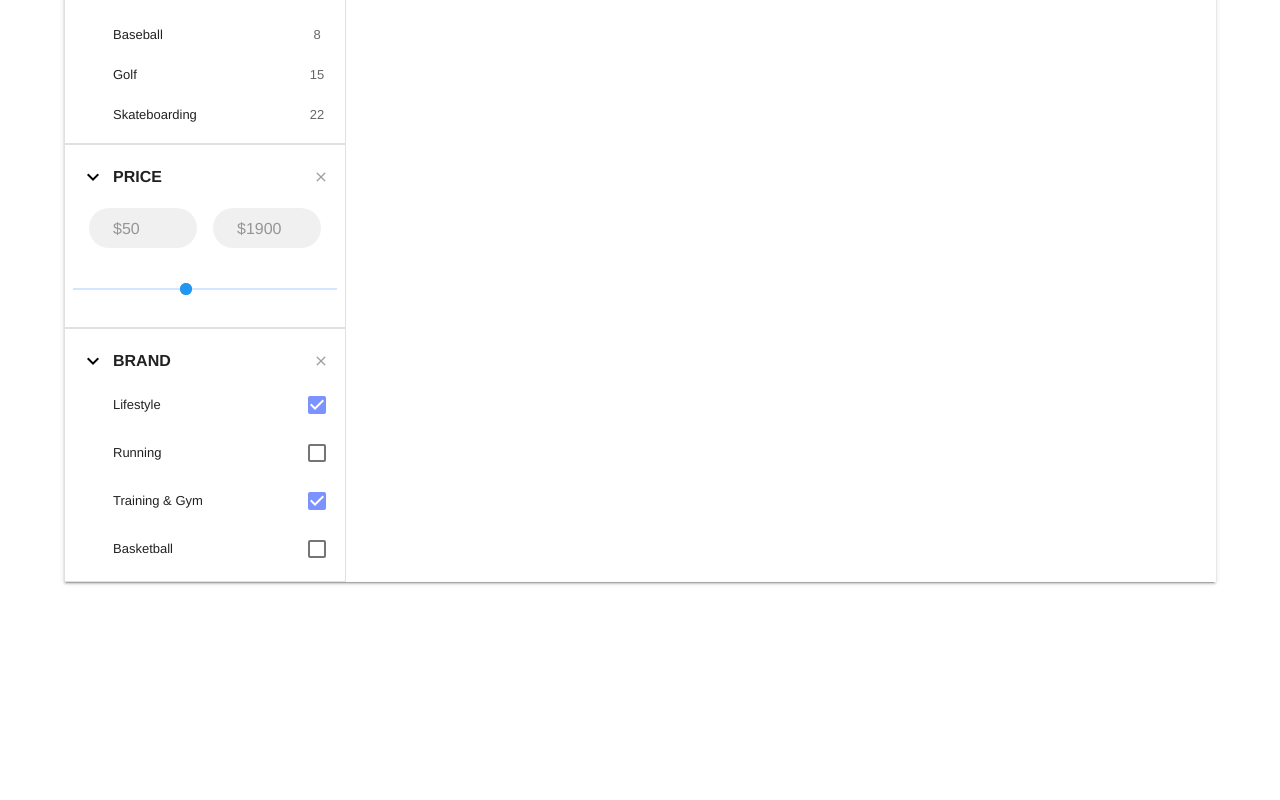
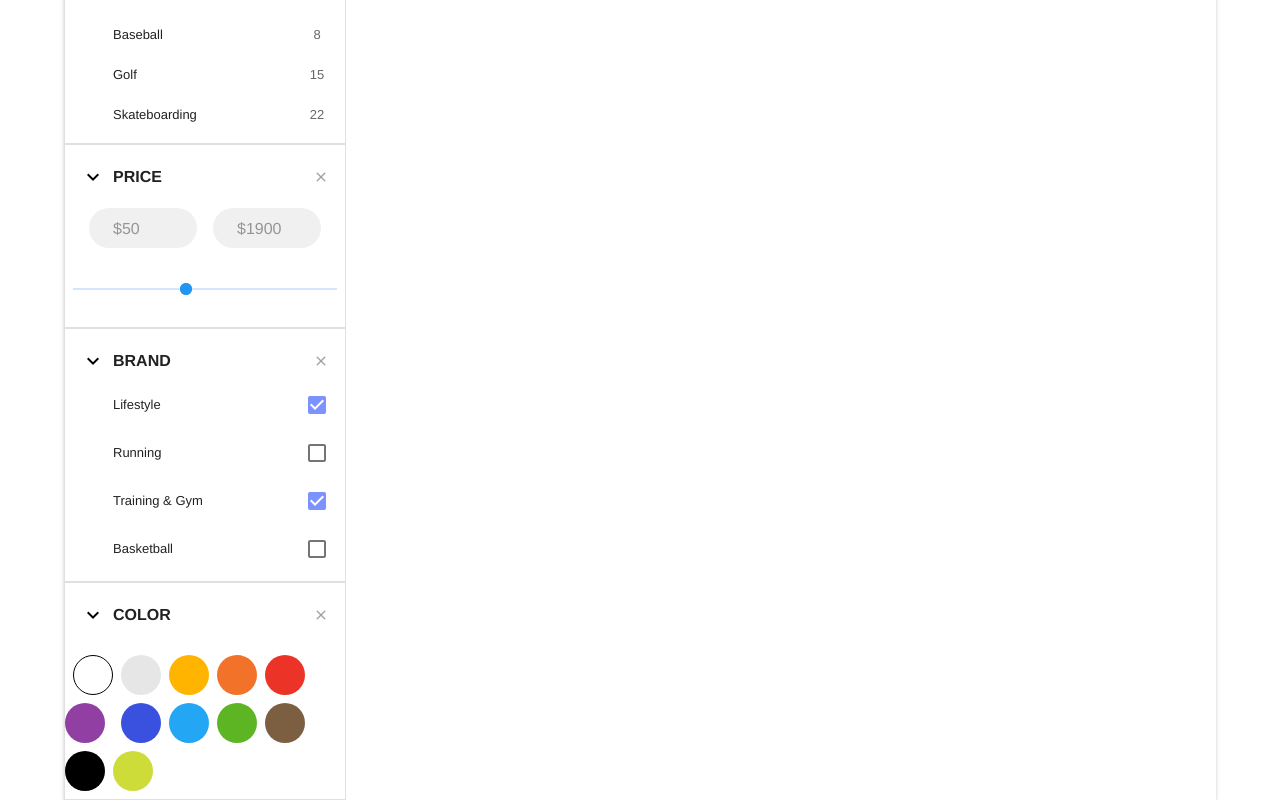
Before and after one commit to ronytacodev/ecommerce-perushop-rt, a Vue app: page / in a window 1280 px wide. Shown: the part 780-1580 px from the top of the page. Before the commit the page ends 1362 px from the top, so only its background shows below. Built offline with nearby package versions, Linux system fonts and the light colour scheme.

Commit message:
add palette colors to Dashboard

```diff
--- a/src/components/TheDashboard.vue
+++ b/src/components/TheDashboard.vue
@@ -157,6 +157,28 @@
                             </v-list-item>
                         </v-list>
                     </v-card>
+                    <v-card flat outlined tile>
+                        <v-toolbar flat>
+                            <v-icon color="black" class="mr-2">mdi-chevron-down</v-icon>
+                            <strong>COLOR</strong>
+                            <v-spacer></v-spacer>
+                            <v-icon color="grey" small>mdi-close</v-icon>
+                        </v-toolbar>
+                        <v-chip-group column multiple>
+                            <v-chip filter outlined color="black" text-color="black" class="ml-2"></v-chip>
+                            <v-chip filter color="#E6E6E6" text-color="black"></v-chip>
+                            <v-chip filter color="#FFB500" text-color="white"></v-chip>
+                            <v-chip filter color="#F27229" text-color="white"></v-chip>
+                            <v-chip filter color="#EB3427" text-color="white"></v-chip>
+                            <v-chip filter color="#923FA3" text-color="white"></v-chip>
+                            <v-chip filter color="#3A51DF" text-color="white" class="ml-2"></v-chip>
+                            <v-chip filter color="#23A7F5" text-color="white"></v-chip>
+                            <v-chip filter color="#5EB524" text-color="white"></v-chip>
+                            <v-chip filter color="#7C5F40" text-color="white"></v-chip>
+                            <v-chip filter color="black" text-color="white"></v-chip>
+                            <v-chip filter color="lime" text-color="white"></v-chip>
+                        </v-chip-group>
+                    </v-card>
                 </v-col>
             </v-row>
         </v-card>
```
